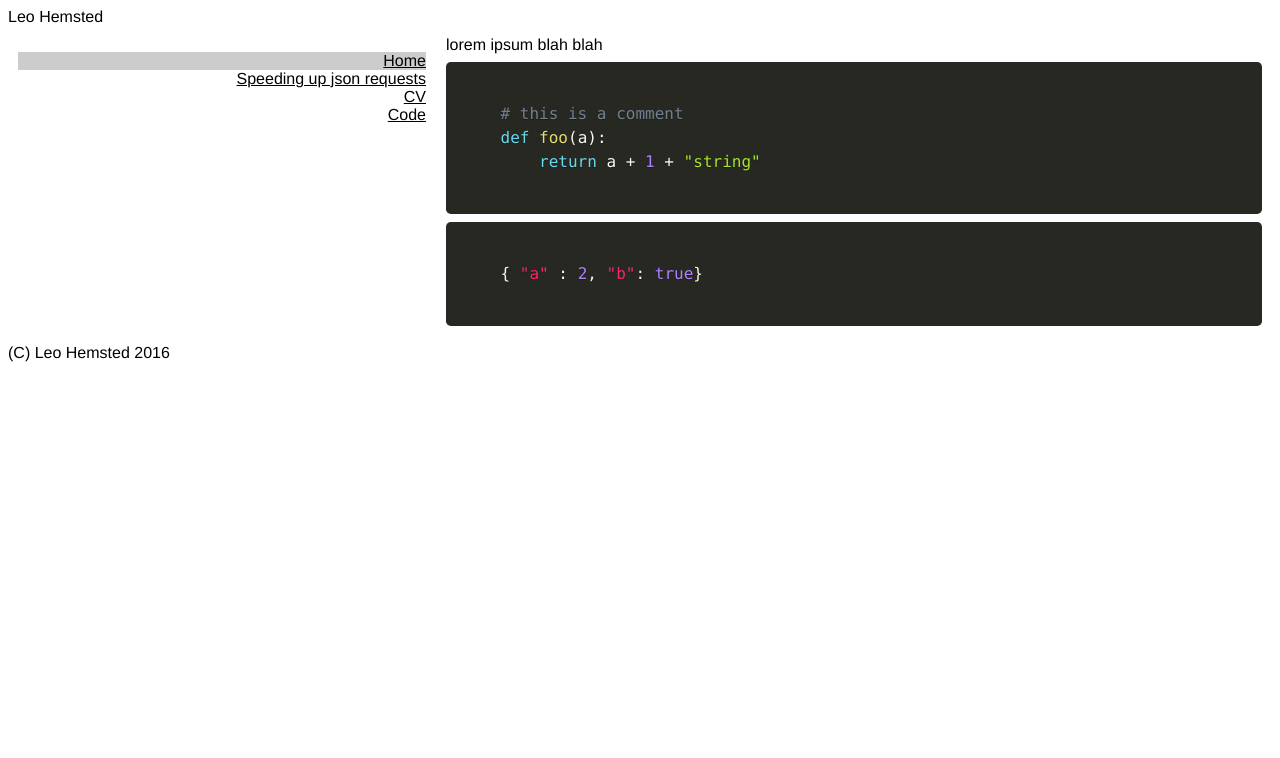
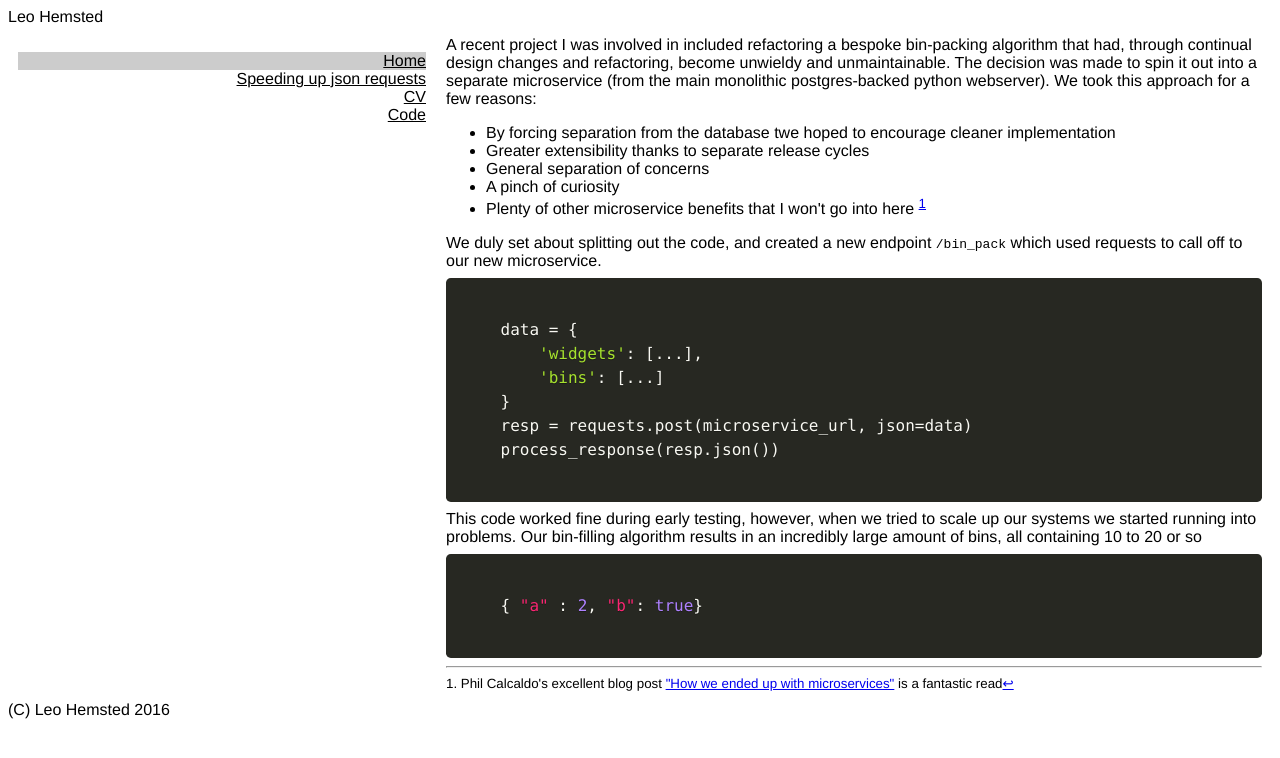
Before and after one commit to leohemsted/leohemsted.github.io, a plain HTML site: page index.html in a window 1280 px wide. Drawn offline with Linux system fonts and the light colour scheme.

Commit message:
Started writing up large json stuff

```diff
--- a/content/large_json.html
+++ b/content/large_json.html
@@ -1,15 +1,34 @@
-lorem ipsum blah blah
+A recent project I was involved in included refactoring a bespoke bin-packing algorithm that had, through continual design changes and refactoring, become unwieldy and unmaintainable. The decision was made to spin it out into a separate microservice (from the main monolithic postgres-backed python webserver). We took this approach for a few reasons:
+
+<ul>
+    <li>By forcing separation from the database twe hoped to encourage cleaner implementation</li>
+    <li>Greater extensibility thanks to separate release cycles</li>
+    <li>General separation of concerns</li>
+    <li>A pinch of curiosity</li>
+    <li>Plenty of other microservice benefits that I won't go into here <sup><a id="ref1" href="#footnote1">1</a></sup></li>
+</ul>
+
+We duly set about splitting out the code, and created a new endpoint <code>/bin_pack</code> which used requests to call off to our new microservice.
 
 <pre>
     <code class="language-python">
-    # this is a comment
-    def foo(a):
-        return a + 1 + "string"
+    data = {
+        'widgets': [...],
+        'bins': [...]
+    }
+    resp = requests.post(microservice_url, json=data)
+    process_response(resp.json())
     </code>
 </pre>
+
+This code worked fine during early testing, however, when we tried to scale up our systems we started running into problems. Our bin-filling algorithm results in an incredibly large amount of bins, all containing 10 to 20 or so
 
 <pre>
     <code class="language-json">
     { "a" : 2, "b": true}
     </code>
 </pre>
+
+
+<hr/>
+<sup id="fn1">1. Phil Calcaldo's excellent blog post <a href="http://philcalcado.com/2015/09/08/how_we_ended_up_with_microservices.html" target="_blank">"How we ended up with microservices"</a> is a fantastic read<a href="#ref1" title="">↩</a></sup>
--- a/main.css
+++ b/main.css
@@ -1,6 +1,7 @@
 /*flex layout inspired by the excellent https://css-tricks.com/snippets/css/a-guide-to-flexbox/ tutorial*/
 
 body {
+    /* https://www.youtube.com/watch?v=WaiP76-Vmzw */
     font-family: helvetica, sans-serif;
 }
 
@@ -32,20 +33,21 @@ body {
     }
 }
 
-ul {
+.nav ul {
     list-style-type: none;
     padding: 0;
     margin-bottom: 5px;
     display: block;
 }
 
-.selected {
+.nav .selected {
     background-color: #ccc;
 }
 
-a {
+.nav a {
     color: inherit;
 }
+
 
 /*TODO: When i've removed pdf remove this iframe css too*/
 iframe {
```
